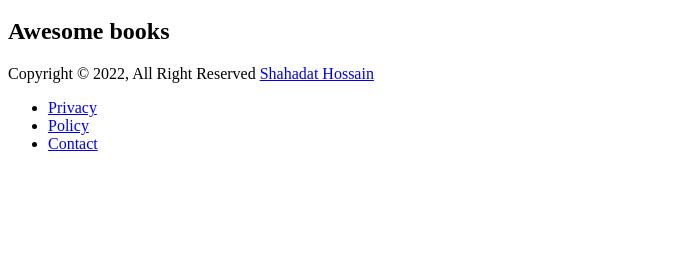
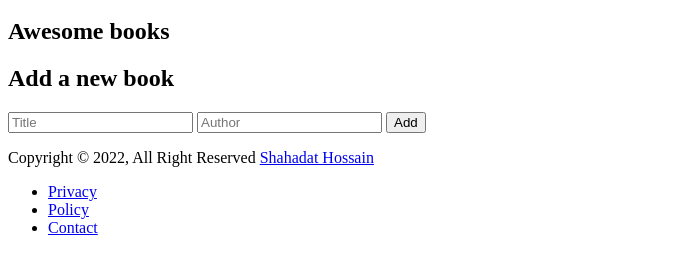
Before and after one commit to shahadat3669/awesome-books, a website: page index.html in a window 1280 px wide. Shown: the part 596-849 px from the top of the page, without its empty margins (0-685 px from the left). Before the commit the page ends 800 px from the top, so only its background shows below. Drawn offline with Linux system fonts and the light colour scheme.

Commit message:
Add add book section in index.html file.

```diff
--- a/index.html
+++ b/index.html
@@ -69,6 +69,37 @@
           </div>
         </div>
       </section>
+      <!-- add book section  -->
+      <section id="addBook" class="add-book hide-section">
+        <div class="container">
+          <div class="add-book-inner">
+            <h2 class="add-book-title title-2 text-center">Add a new book</h2>
+            <form class="add-book-form form" id="addBookForm" method="post">
+              <label id="bookTitleLabel" for="bookTitle" hidden>
+                Book Title
+              </label>
+              <input
+                type="text"
+                id="bookTitle"
+                name="bookTitle"
+                placeholder="Title"
+                required
+              />
+              <label id="bookAuthorLabel" for="bookAuthor" hidden
+                >Book Author</label
+              >
+              <input
+                type="text"
+                id="bookAuthor"
+                name="bookAuthor"
+                placeholder="Author"
+                required
+              />
+              <button class="btn add-book-form-btn" type="submit">Add</button>
+            </form>
+          </div>
+        </div>
+      </section>
     </main>
     <!-- footer section  -->
     <footer class="footer-section">
```
